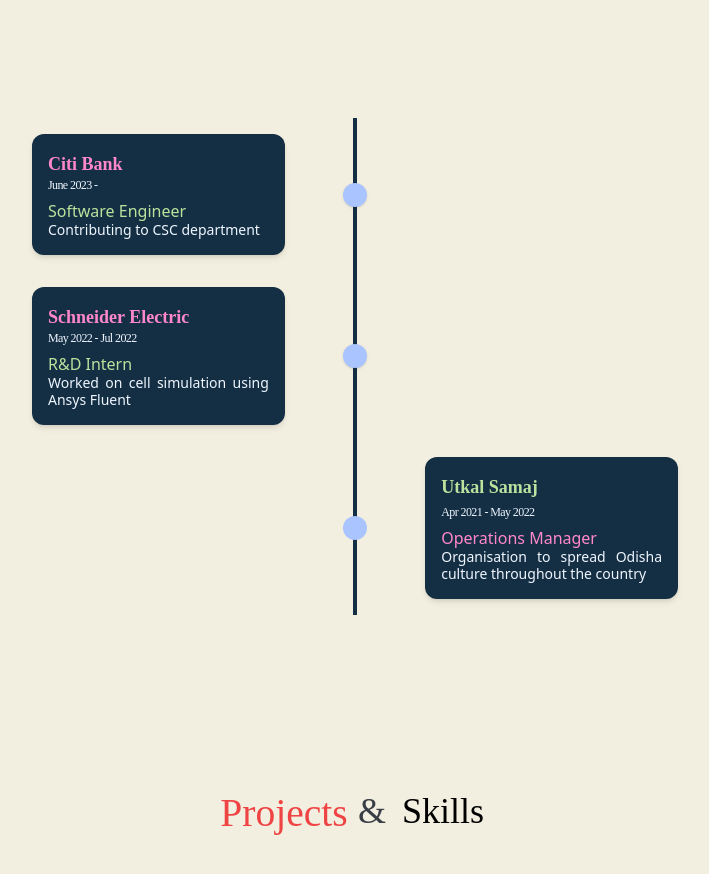
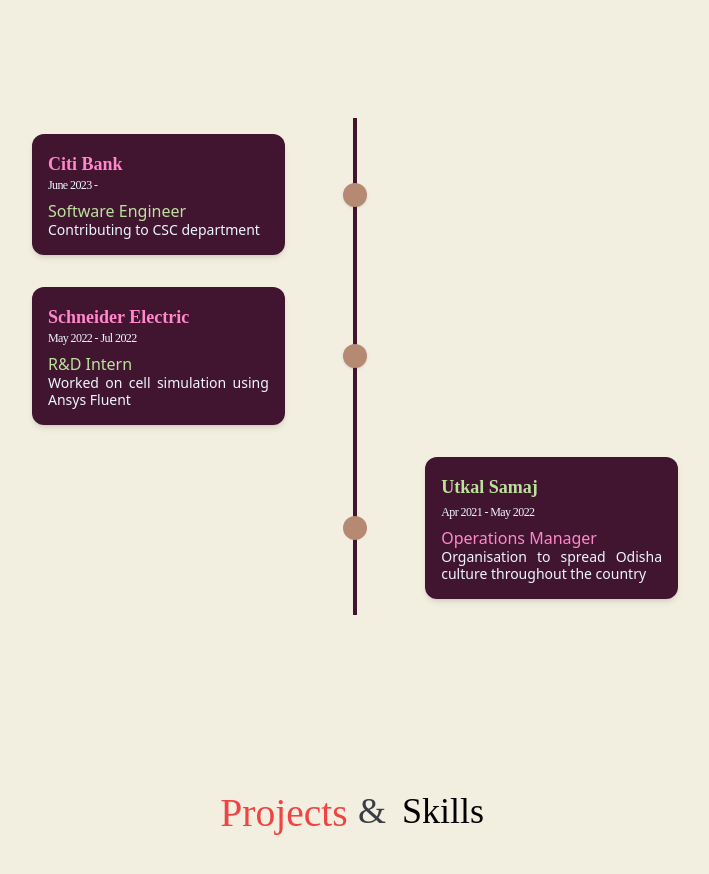
Before and after one commit to subs001/portfolio-1, a React (Create React App) app: page / in a window 1280 px wide. Shown: the part 1516-2390 px from the top of the page, without its empty margins (285-994 px from the left). Built offline with nearby package versions, Linux system fonts and the light colour scheme.

Commit message:
Change timecline card bg color, change mobile nav bg color

```diff
--- a/public/index.html
+++ b/public/index.html
@@ -2,7 +2,6 @@
 <html lang="en">
   <head>
     <meta charset="utf-8" />
-    <link rel="icon" href="%PUBLIC_URL%/favicon.ico" />
     <meta name="viewport" content="width=device-width, initial-scale=1" />
     <meta name="theme-color" content="#000000" />
 
--- a/src/components/Navbar.component.jsx
+++ b/src/components/Navbar.component.jsx
@@ -40,7 +40,7 @@
           />
         </ul>
       </div>
-      <div className="flex flex-row md:hidden justify-center gap-10 mx-auto bg-gradient-to-r from-teal-500 to-pink-500 text-[#FFFBEB] w-full h-12 fixed z-10">
+      <div className="flex flex-row md:hidden justify-center gap-10 mx-auto bg-gradient-to-b from-[#42032C] to-[#212239] text-[#FFFBEB] w-full h-12 fixed z-10">
         <NavItemMobile navIcon={<AiFillHome size={30} />} navLink="home" />
         <NavItemMobile
           navIcon={<AiFillInfoCircle size={30} />}
--- a/src/components/Timeline.component.jsx
+++ b/src/components/Timeline.component.jsx
@@ -3,7 +3,7 @@
 function TimelineLeft({ job }) {
   return (
     <div className="flex flex-row-reverse md:contents">
-      <div className="bg-[#142F43] col-start-1 col-end-5 p-4 rounded-xl my-4 ml-auto shadow-md w-full md:w-[45%] hover:scale-110 duration-150">
+      <div className="bg-[#411530] col-start-1 col-end-5 p-4 rounded-xl my-4 ml-auto shadow-md w-full md:w-[45%] hover:scale-110 duration-150">
         <h3 className="font-semibold text-lg text-[#FF87CA] font-quicksand">
           {job.companyName}
         </h3>
@@ -23,9 +23,9 @@
       </div>
       <div className="col-start-5 col-end-6 md:mx-auto relative mr-10">
         <div className="h-full w-6 flex items-center justify-center">
-          <div className="h-full w-1 bg-[#142F43] pointer-events-none"></div>
+          <div className="h-full w-1 bg-[#411530] pointer-events-none"></div>
         </div>
-        <div className="w-6 h-6 absolute top-1/2 -mt-3 rounded-full bg-[#AAC4FF] shadow"></div>
+        <div className="w-6 h-6 absolute top-1/2 -mt-3 rounded-full bg-[#B68973] shadow"></div>
       </div>
     </div>
   );
@@ -36,11 +36,11 @@
     <div className="flex md:contents">
       <div className="col-start-5 col-end-6 mr-10 md:mx-auto relative">
         <div className="h-full w-6 flex items-center justify-center">
-          <div className="h-full w-1 bg-[#142F43] pointer-events-none"></div>
+          <div className="h-full w-1 bg-[#411530] pointer-events-none"></div>
         </div>
-        <div className="w-6 h-6 absolute top-1/2 -mt-3 rounded-full bg-[#AAC4FF]"></div>
+        <div className="w-6 h-6 absolute top-1/2 -mt-3 rounded-full bg-[#B68973]"></div>
       </div>
-      <div className="bg-[#142F43] col-start-6 col-end-10 p-4 rounded-xl my-4 mr-auto shadow-md w-full md:w-[45%] hover:scale-110 duration-150">
+      <div className="bg-[#411530] col-start-6 col-end-10 p-4 rounded-xl my-4 mr-auto shadow-md w-full md:w-[45%] hover:scale-110 duration-150">
         <h3 className="font-semibold text-lg mb-1 text-[#BCE29E] font-quicksand">
           {job.companyName}
         </h3>
```
